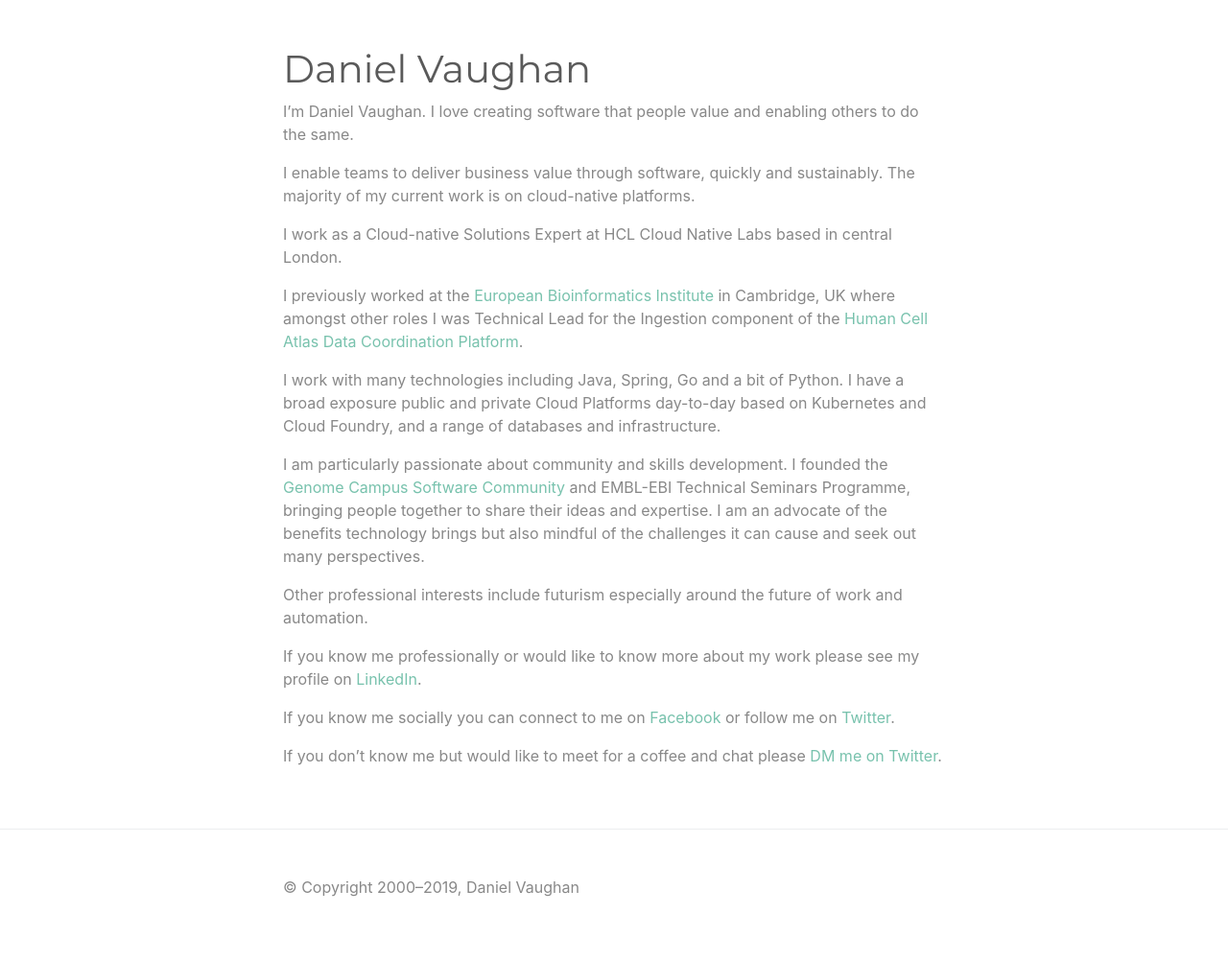
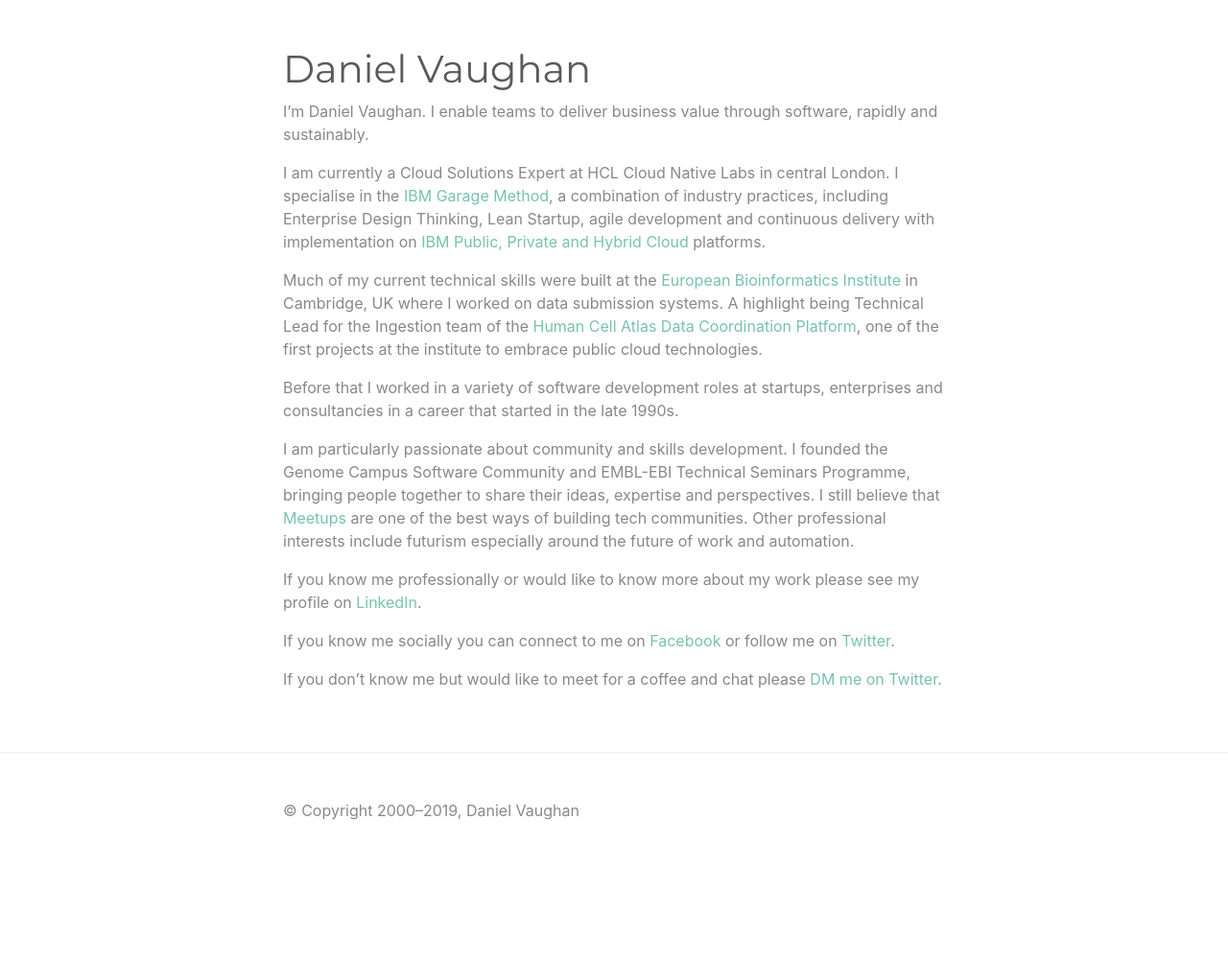
Before and after one commit to danielvaughan/danielvaughan.github.io, a Jekyll site: the page built from index.md, in a window 1280 px wide. Shown: the whole page at 96% size. Built offline with Jekyll 4.4.1, drawn with Linux system fonts in a browser that asks for light colours; after the commit the page ends 921 px from its top, so only the background shows below that.

Commit message:
Updated to highlight IBM focus

```diff
--- a/index.md
+++ b/index.md
@@ -3,19 +3,15 @@
 title: Daniel Vaughan
 ---
 
-I’m Daniel Vaughan. I love creating software that people value and enabling others to do the same.
+I’m Daniel Vaughan. I enable teams to deliver business value through software, rapidly and sustainably.
 
-I enable teams to deliver business value through software, quickly and sustainably. The majority of my current work is on cloud-native platforms.
+I am currently a Cloud Solutions Expert at HCL Cloud Native Labs in central London. I specialise in the [IBM Garage Method](https://www.ibm.com/garage), a combination of industry practices, including Enterprise Design Thinking, Lean Startup, agile development and continuous delivery with implementation on [IBM Public, Private and Hybrid Cloud](https://www.ibm.com/cloud/) platforms.
 
-I work as a Cloud-native Solutions Expert at HCL Cloud Native Labs based in central London.
+Much of my current technical skills were built at the [European Bioinformatics Institute](https://www.ebi.ac.uk) in Cambridge, UK where I worked on data submission systems. A highlight being Technical Lead for the Ingestion team of the [Human Cell Atlas](https://www.humancellatlas.org) [Data Coordination Platform](https://www.humancellatlas.org/data-sharing), one of the first projects at the institute to embrace public cloud technologies.
 
-I previously worked at the [European Bioinformatics Institute](https://www.ebi.ac.uk) in Cambridge, UK where amongst other roles I was Technical Lead for the Ingestion component of the [Human Cell Atlas](https://www.humancellatlas.org) [Data Coordination Platform](https://www.humancellatlas.org/data-sharing).
+Before that I worked in a variety of software development roles at startups, enterprises and consultancies in a career that started in the late 1990s.
 
-I work with many technologies including Java, Spring, Go and a bit of Python. I have a broad exposure public and private Cloud Platforms day-to-day based on Kubernetes and Cloud Foundry, and a range of databases and infrastructure.
-
-I am particularly passionate about community and skills development. I founded the [Genome Campus Software Community ](https://www.meetup.com/Genome-Campus-Software-Craftsmanship-Community) and EMBL-EBI Technical Seminars Programme, bringing people together to share their ideas and expertise. I am an advocate of the benefits technology brings but also mindful of the challenges it can cause and seek out many perspectives.
-
-Other professional interests include futurism especially around the future of work and automation.
+I am particularly passionate about community and skills development. I founded the Genome Campus Software Community  and EMBL-EBI Technical Seminars Programme, bringing people together to share their ideas, expertise and perspectives. I still believe that [Meetups](https://www.meetup.com) are one of the best ways of building tech communities. Other professional interests include futurism especially around the future of work and automation.
 
 If you know me professionally or would like to know more about my work please see my profile on [LinkedIn](https://www.linkedin.com/in/danielpvaughan).
 
```
